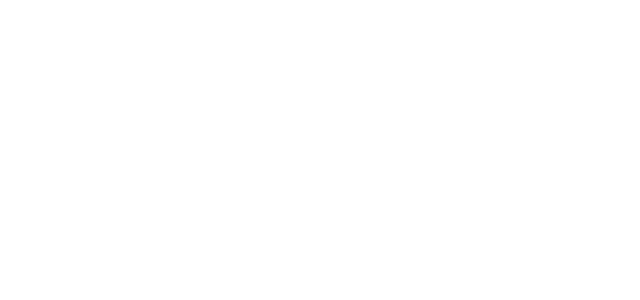
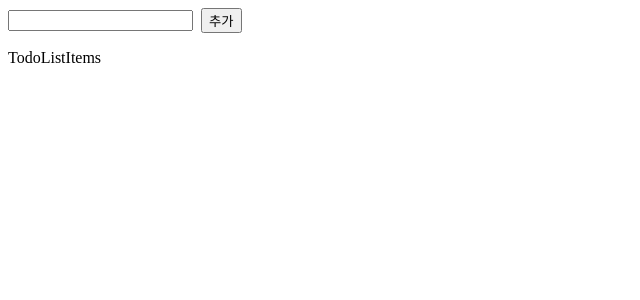
Before and after one commit to jong-k/applied-react, a React (Vite) app: page /todo in a window 1280 px wide. Before the commit this address had no page. Shown: the top 300 px of the page, without its empty margins (0-640 px from the left). Built offline with nearby package versions, Linux system fonts and the light colour scheme.

Commit message:
feat: 기본 todo list ui 추가

```diff
--- a/src/App.tsx
+++ b/src/App.tsx
@@ -2,8 +2,9 @@
 
 export default function App() {
   return (
-    <div>
+    <div className="flex gap-4 flex-col">
       <Link to="/quotes">속담 리스트</Link>
+      <Link to="/todo">할 일 리스트</Link>
     </div>
   );
 }
--- a/src/main.tsx
+++ b/src/main.tsx
@@ -4,6 +4,7 @@
 import "./index.css";
 import App from "./App.tsx";
 import Quotes from "./Quotes.tsx";
+import TodoListContainer from "./todo-list/TodoListContainer.tsx";
 
 createRoot(document.getElementById("root")!).render(
   <StrictMode>
@@ -11,6 +12,7 @@
       <Routes>
         <Route index element={<App />} />
         <Route path="/quotes" element={<Quotes />} />
+        <Route path="/todo" element={<TodoListContainer />} />
       </Routes>
     </BrowserRouter>
   </StrictMode>,
--- /dev/null
+++ b/src/todo-list/TodoListContainer.tsx
@@ -0,0 +1,11 @@
+import TodoListHeader from "./TodoListHeader";
+import TodoListItems from "./TodoListItems";
+
+export default function TodoListContainer() {
+  return (
+    <div className="flex flex-col gap-4">
+      <TodoListHeader />
+      <TodoListItems />
+    </div>
+  );
+}
--- /dev/null
+++ b/src/todo-list/TodoListHeader.tsx
@@ -0,0 +1,12 @@
+import { useState } from "react";
+
+export default function TodoListHeader() {
+  const [todoText, setTodoText] = useState("");
+
+  return (
+    <div className="flex gap-2 items-center">
+      <input value={todoText} onChange={(e) => setTodoText(e.target.value)} />
+      <button>추가</button>
+    </div>
+  );
+}
--- /dev/null
+++ b/src/todo-list/TodoListItems.tsx
@@ -0,0 +1,3 @@
+export default function TodoListItems() {
+  return <div>TodoListItems</div>;
+}
```
